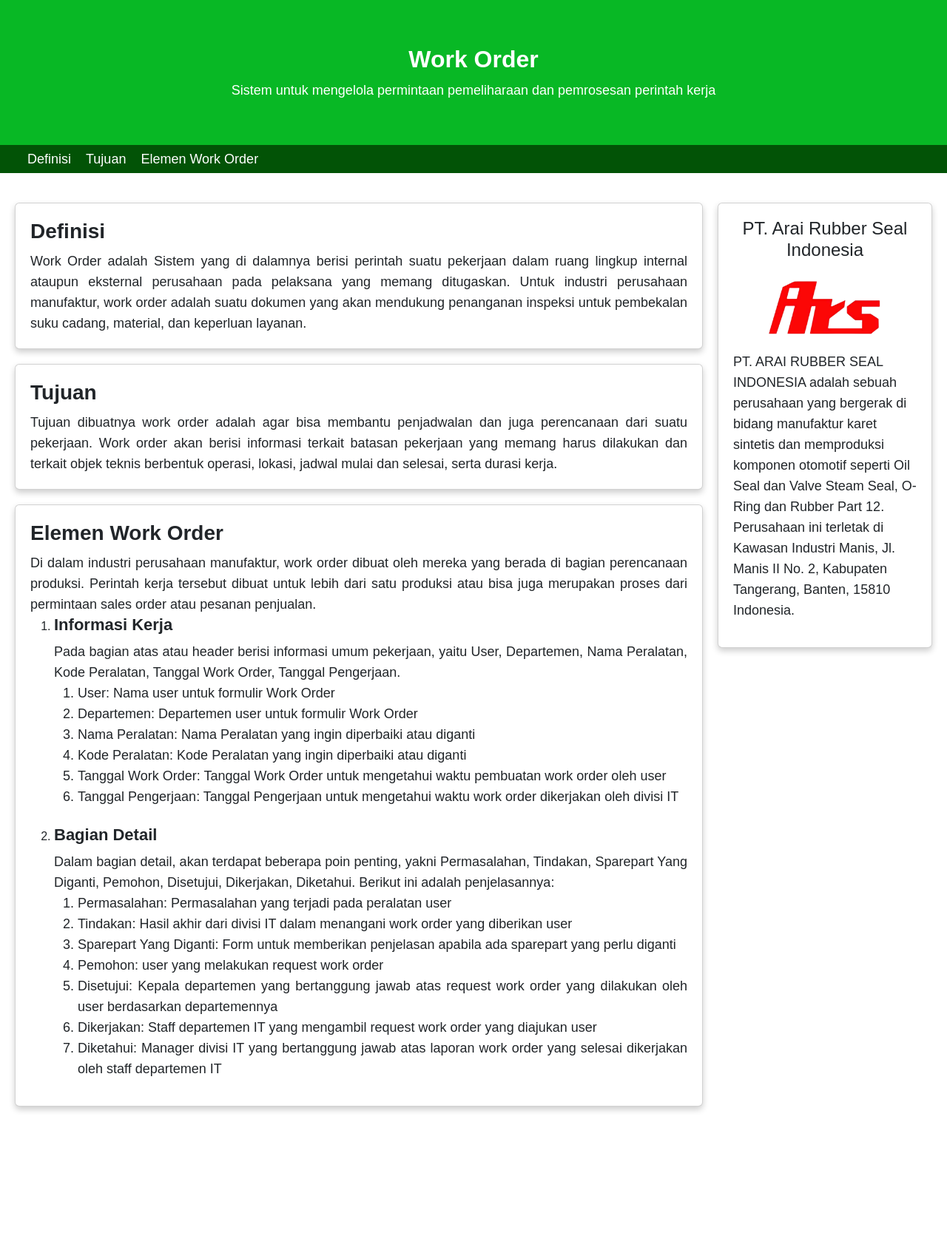
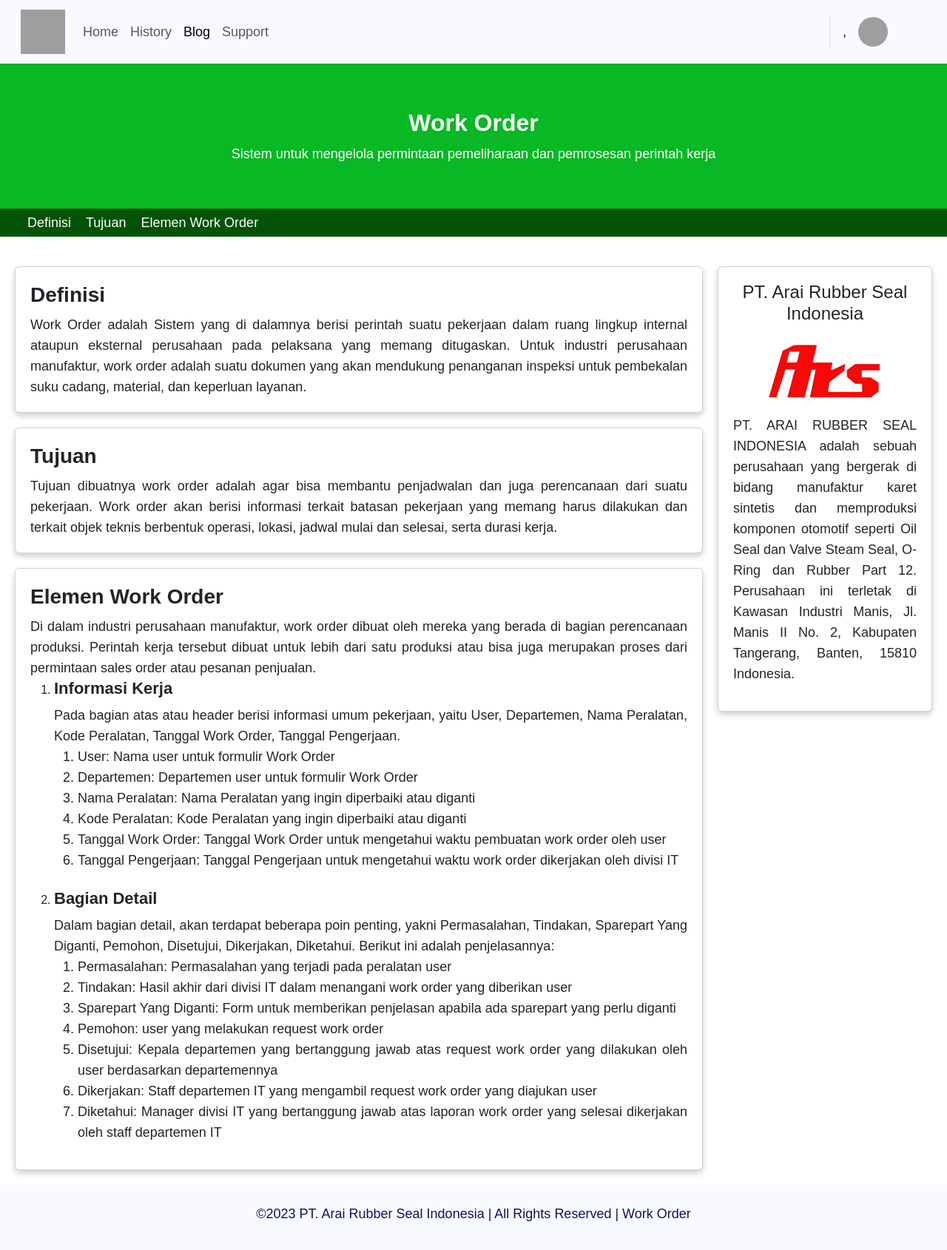
Before and after one commit to firmann19/Landing-Page-WorkOrder-MongoDB-Version, a React (Create React App) app: page /blog in a window 1280 px wide. Shown: the top 1690 px of the page at 74% size. Before the commit the page ends 1516 px from the top, so only its background shows below. Built offline with nearby package versions, Linux system fonts and the light colour scheme; grey boxes are pictures that could not be loaded; what debounce-promise would draw is missing.

Commit message:
push malam

```diff
--- a/src/pages/Blog.js
+++ b/src/pages/Blog.js
@@ -1,9 +1,13 @@
 import React from "react";
 import LogoARS from "../assets/images/logo_ars-removebg-preview.png";
 import { Table } from "react-bootstrap";
+import Navbar from "../components/Navbar";
+import Footer from "../components/Footer";
 
 function Blog() {
   return (
+    <>
+    <Navbar />
     <div>
       <header>
         <div class="jumbotron">
@@ -43,7 +47,7 @@ function Blog() {
             </p>
           </article>
 
-          <article id="visidanmisi" class="card">
+          <article id="tujuan" class="card">
             <h2 className="text-3xl fw-bold">Tujuan</h2>
             <p className="text-lg m-0">
               Tujuan dibuatnya work order adalah agar bisa membantu penjadwalan
@@ -54,7 +58,7 @@ function Blog() {
             </p>
           </article>
 
-          <article id="organisasimahasiswa" class="card">
+          <article id="elemenworkorder" class="card">
             <h2 className="text-3xl fw-bold">Elemen Work Order</h2>
             <p className="text-lg m-0">
               Di dalam industri perusahaan manufaktur, work order dibuat oleh
@@ -147,7 +151,7 @@ function Blog() {
 
             <section>
               <Table bordered striped hover>
-                <p className="text-lg m-0 text-align-justify">
+                <p className="info text-lg m-0">
                   PT. ARAI RUBBER SEAL INDONESIA adalah sebuah perusahaan yang
                   bergerak di bidang manufaktur karet sintetis dan memproduksi
                   komponen otomotif seperti Oil Seal dan Valve Steam Seal,
@@ -161,6 +165,8 @@ function Blog() {
         </aside>
       </main>
     </div>
+    <Footer />
+    </>
   );
 }
 
--- a/src/redux/checkouts/actions.js
+++ b/src/redux/checkouts/actions.js
@@ -42,7 +42,7 @@ export const fetchCheckouts = () => {
         dispatch(clearNotif());
       }, 3000);
 
-      let res = await debouncedFetchCheckouts("/checkout");
+      let res = await debouncedFetchCheckouts("/checkoutbyiduser");
 
       res.data.data.forEach((res) => {
         res.UserRequestName = res.UserRequest.nama;
--- a/src/styles/Blog.css
+++ b/src/styles/Blog.css
@@ -89,3 +89,7 @@ a:hover {
 body {
    font-family:'Quicksand', sans-serif;
 }
+
+.info {
+ text-align: justify;
+}
--- a/src/utils/handleError.js
+++ b/src/utils/handleError.js
@@ -24,7 +24,7 @@ const handleError = (error) => {
         return axios(originalRequest);
       })
       .catch((err) => {
-        window.location.href = "/login-page";
+        window.location.href = "/";
         localStorage.removeItem("auth");
       });
   }
```
